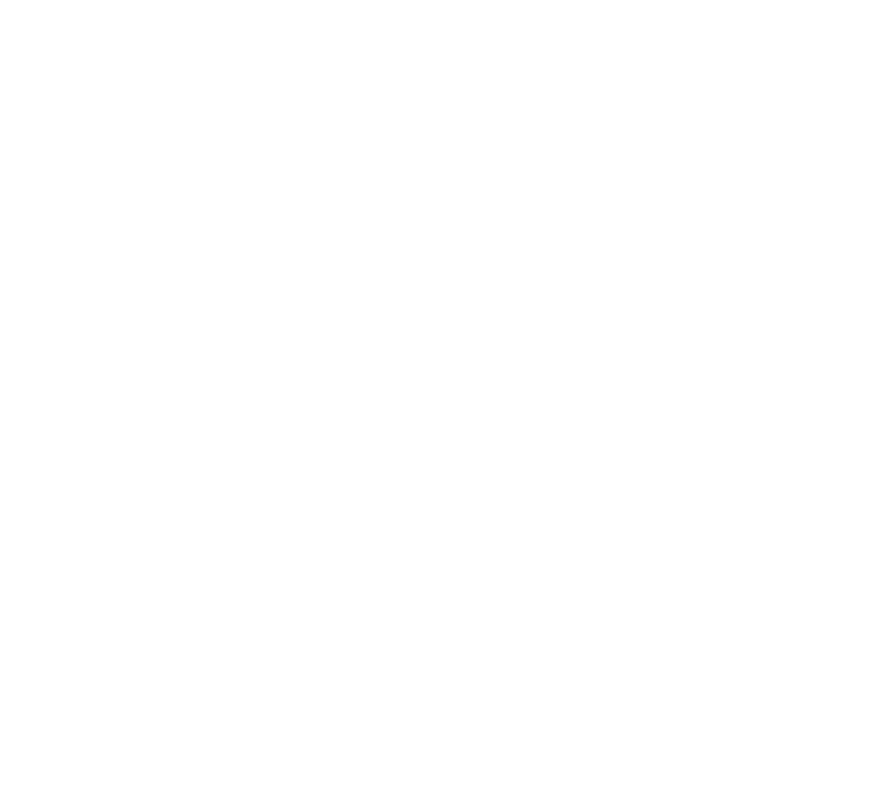
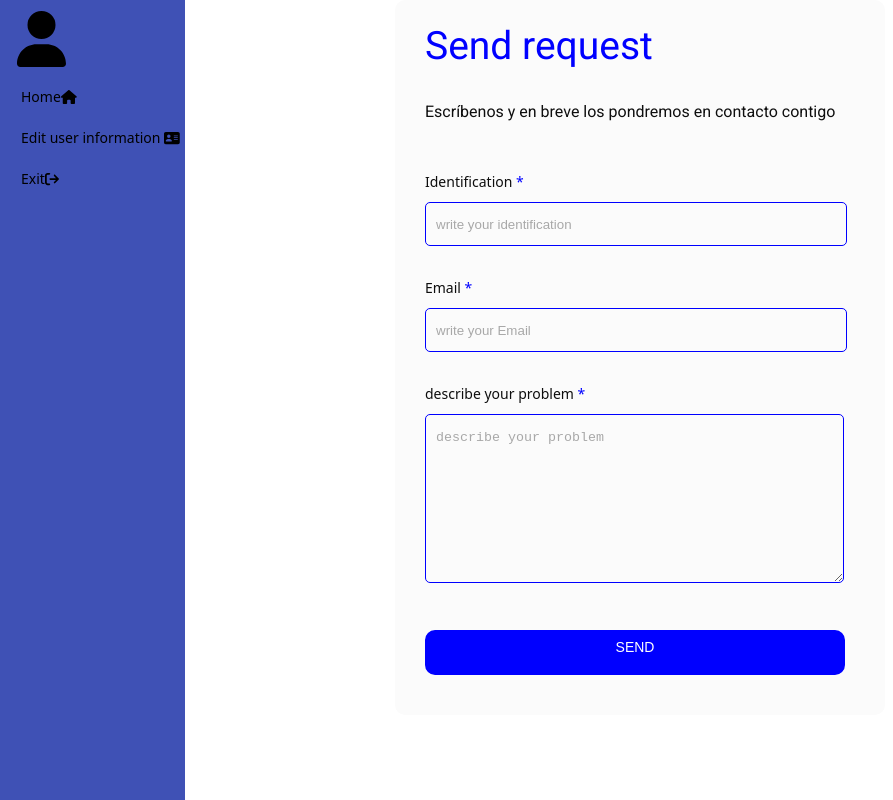
Before and after one commit to DoseiBrayin/TELECO-CRM, an Angular app in the folder front-end/TELECONUNICACIONES/: page /request-admin in a window 1280 px wide. Before the commit this address led to /. Shown: the whole page, without its empty margins (0-893 px from the left). Built offline with nearby package versions, Linux system fonts and the light colour scheme.

Commit message:
(FIX) fixing table headers

```diff
--- a/front-end/TELECONUNICACIONES/src/app/app-routing.module.ts
+++ b/front-end/TELECONUNICACIONES/src/app/app-routing.module.ts
@@ -6,6 +6,7 @@
 import { EditUsuarioComponent} from './edit-usuario/edit-usuario.component';
 import { IndexAdminComponent} from './index-admin/index-admin.component';
 import { EditAdminComponent} from './edit-admin/edit-admin.component';
+import { RequestAdminComponent} from './request-admin/request-admin.component';
 const routes: Routes = [
   { path: 'login', component: LoginComponent },
   { path: 'index-usuario', component: IndexUsuarioComponent },
@@ -13,6 +14,7 @@
   { path: 'edit-usuario', component: EditUsuarioComponent},
   { path: 'index-admin', component: IndexAdminComponent},
   { path: 'edit-admin', component: EditAdminComponent},
+  { path: 'request-admin', component: RequestAdminComponent},
 
 ];
 
--- a/front-end/TELECONUNICACIONES/src/app/app.module.ts
+++ b/front-end/TELECONUNICACIONES/src/app/app.module.ts
@@ -15,6 +15,7 @@
 
 import { IndexAdminComponent } from './index-admin/index-admin.component';
 import { EditAdminComponent } from './edit-admin/edit-admin.component';
+import { RequestAdminComponent } from './request-admin/request-admin.component';
 
 
 
@@ -27,6 +28,7 @@
     EditUsuarioComponent,
     IndexAdminComponent,
     EditAdminComponent,
+    RequestAdminComponent,
 
 
 
--- a/front-end/TELECONUNICACIONES/src/app/edit-admin/edit-admin.component.html
+++ b/front-end/TELECONUNICACIONES/src/app/edit-admin/edit-admin.component.html
@@ -11,6 +11,7 @@
         <p></p>
         <ul>
           <li><a routerLink="/index-admin">Home<i class="fa fa-home" aria-hidden="true"></i></a></li>
+          <li><a routerLink="/request-admin">Send request<i class="fa fa-paper-plane" aria-hidden="true"></i></a></li>
             <li class="salir"><a routerLink="/login">Exit<i class="fa fa-sign-out" aria-hidden="true"></i></a></li>
         </ul>
     </div>
--- a/front-end/TELECONUNICACIONES/src/app/index-admin/index-admin.component.html
+++ b/front-end/TELECONUNICACIONES/src/app/index-admin/index-admin.component.html
@@ -11,7 +11,7 @@
         </div>
         <p></p>
         <ul>
-
+            <li><a routerLink="/request-admin">Send request<i class="fa fa-paper-plane" aria-hidden="true"></i></a></li>
             <li><a routerLink="/edit-admin">Edit information <i class="fa fa-address-card" aria-hidden="true"></i></a></li>
             <li class="salir"><a routerLink="/login">Exit<i class="fa fa-sign-out" aria-hidden="true"></i></a></li>
 
@@ -48,5 +48,5 @@
         </tbody>
     </table>
 
-<input placeholder="hola">
+
 </body>
--- a/front-end/TELECONUNICACIONES/src/app/index-admin/index-admin.component.scss
+++ b/front-end/TELECONUNICACIONES/src/app/index-admin/index-admin.component.scss
@@ -43,7 +43,7 @@
 
 .content-table {
     text-align: center;
-    margin-left: 175px;
+    margin-left: 145px;
     border-collapse: collapse;
     font-size: 1em;
     font-family: sans-serif;
--- /dev/null
+++ b/front-end/TELECONUNICACIONES/src/app/request-admin/request-admin.component.html
@@ -0,0 +1,63 @@
+
+<!DOCTYPE html>
+
+<link rel="icon" type="image/x-icon" href="assets/favicon.ico" />
+<html>
+
+<body>
+    <div class="menu">
+        <div class="user">
+            <i class="fa fa-user fa-4x" aria-hidden="true"></i>
+        </div>
+        <p></p>
+        <ul>
+            <li><a routerLink="/index-admin">Home<i class="fa fa-home" aria-hidden="true"></i></a></li>
+            <li><a routerLink="/edit-admin">Edit user information <i class="fa fa-address-card" aria-hidden="true"></i></a></li>
+            <li class="salir"><a routerLink="/login">Exit<i class="fa fa-sign-out" aria-hidden="true"></i></a></li>
+        </ul>
+    </div>
+
+
+
+
+    <div class="contact_form">
+
+        <div class="formulario">
+          <h1>Send request</h1>
+            <h3>Escríbenos y en breve los pondremos en contacto contigo</h3>
+
+
+              <form action="https://formsubmit.co/garciajulian010@gmail.com" method="POST"  id="contactForm" data-sb-form-api-token="API_TOKEN">
+
+
+                    <p>
+                      <label for="nombre" class="colocar_nombre">Identification
+                        <span class="obligatorio">*</span>
+                      </label>
+                        <input type="text" name="introducir_nombre" id="nombre" required="obligatorio" placeholder="write your identification">
+                    </p>
+
+                    <p>
+                      <label for="email" class="colocar_email">Email
+                        <span class="obligatorio">*</span>
+                      </label>
+                        <input type="email" name="introducir_email" id="email" required="obligatorio" placeholder="write your Email">
+                    </p>
+
+
+                    <p>
+                      <label for="mensaje" class="colocar_mensaje">describe your problem
+                        <span class="obligatorio">*</span>
+                      </label>
+                                        <textarea name="introducir_mensaje" class="texto_mensaje" id="mensaje" required="obligatorio" placeholder="describe your problem"></textarea>
+                                    </p>
+
+                    <button type="submit" name="enviar_formulario" id="enviar"><p>Send</p></button>
+
+
+
+              </form>
+        </div>
+      </div>
+
+</body>
--- /dev/null
+++ b/front-end/TELECONUNICACIONES/src/app/request-admin/request-admin.component.scss
@@ -0,0 +1,177 @@
+.menu {
+
+
+    background-color: #3F51B5;
+    height: 100%; /* Full height */
+    position: fixed; /* Make it stick, even on scroll */
+    overflow: auto; /* Enable scrolling if the sidenav has too much content */
+    padding-top: 0%;
+}
+ul{
+    list-style-type: none;
+    margin: 0;
+    padding: 0;
+}
+li a {
+    display: block;
+    color: #000;
+    padding: 8px 0 8px 16px;
+    text-decoration: none;
+    margin: 5px;
+
+}
+
+/* Change the link color on hover */
+li a:hover {
+    background-color: #555;
+    color: white;
+}
+.active {
+    background-color: #000;
+    color: white;
+}
+.salir{
+   padding-block-end: 0px;
+}
+.user{
+    margin: 2px;
+    padding-top: 9px;
+    padding-left: 15px;
+}
+
+
+
+
+
+
+
+
+
+
+body{
+
+    font-family: 'Noto Sans', sans-serif;
+    background-color: #fff;
+  }
+
+
+  .contact_form{
+    width: 460px;
+    height: auto;
+    margin: 0px auto;
+    border-radius: 10px;
+    padding-top: 30px;
+    padding-bottom: 20px;
+    background-color: #fbfbfb;
+    padding-left: 30px;
+  }
+
+
+  input{
+    background-color: #fbfbfb;
+    width: 408px;
+    height: 40px;
+    border-radius: 5px;
+    border-style: solid;
+    border-width: 1px;
+    border-color: blue;
+    margin-top: 10px;
+    padding-left: 10px;
+    margin-bottom: 20px;
+  }
+
+
+  textarea{
+    background-color: #fbfbfb;
+    width: 405px;
+    height: 150px;
+    border-radius: 5px;
+    border-style: solid;
+    border-width: 1px;
+    border-color: blue;
+    margin-top: 10px;
+    padding-left: 10px;
+    margin-bottom: 20px;
+    padding-top: 15px;
+  }
+
+
+  label{
+    display: block;
+    float: center;
+  }
+
+
+  button{
+    height: 45px;
+    padding-left: 5px;
+    padding-right: 5px;
+    margin-bottom: 20px;
+    margin-top: 10px;
+    text-transform: uppercase;
+    background-color: blue;
+    border-color: blue;
+    border-style: solid;
+    border-radius: 10px;
+    width: 420px;
+    cursor: pointer;
+  }
+
+
+  button p{
+    color: #fff;
+  }
+
+
+  span{
+    color: blue;
+  }
+
+
+  .aviso{
+    font-size: 13px;
+    color: #0e0e0e;
+  }
+
+
+  h1{
+    font-size: 39px;
+    text-align: letf;
+    padding-bottom: 20px;
+    color: blue;
+  }
+
+
+  h3{
+    font-size: 16px;
+    padding-bottom: 30px;
+    color: #0e0e0e;
+  }
+
+
+  p{
+    font-size: 14px;
+    color: #0e0e0e;
+  }
+
+
+  ::-webkit-input-placeholder {
+   color: #a8a8a8;
+  }
+
+
+  ::-webkit-textarea-placeholder {
+   color: #a8a8a8;
+  }
+
+
+  .formulario input:focus{
+    outline:0;
+    border: 1px solid #000;
+  }
+
+
+  .formulario textarea:focus{
+    outline:0;
+    border: 1px solid #000;
+  }
--- /dev/null
+++ b/front-end/TELECONUNICACIONES/src/app/request-admin/request-admin.component.ts
@@ -0,0 +1,15 @@
+import { Component, OnInit } from '@angular/core';
+
+@Component({
+  selector: 'app-request-admin',
+  templateUrl: './request-admin.component.html',
+  styleUrls: ['./request-admin.component.scss']
+})
+export class RequestAdminComponent implements OnInit {
+
+  constructor() { }
+
+  ngOnInit(): void {
+  }
+
+}
```
Also changed, not shown: 1 other file (tests, documents, lock files or other folders).
